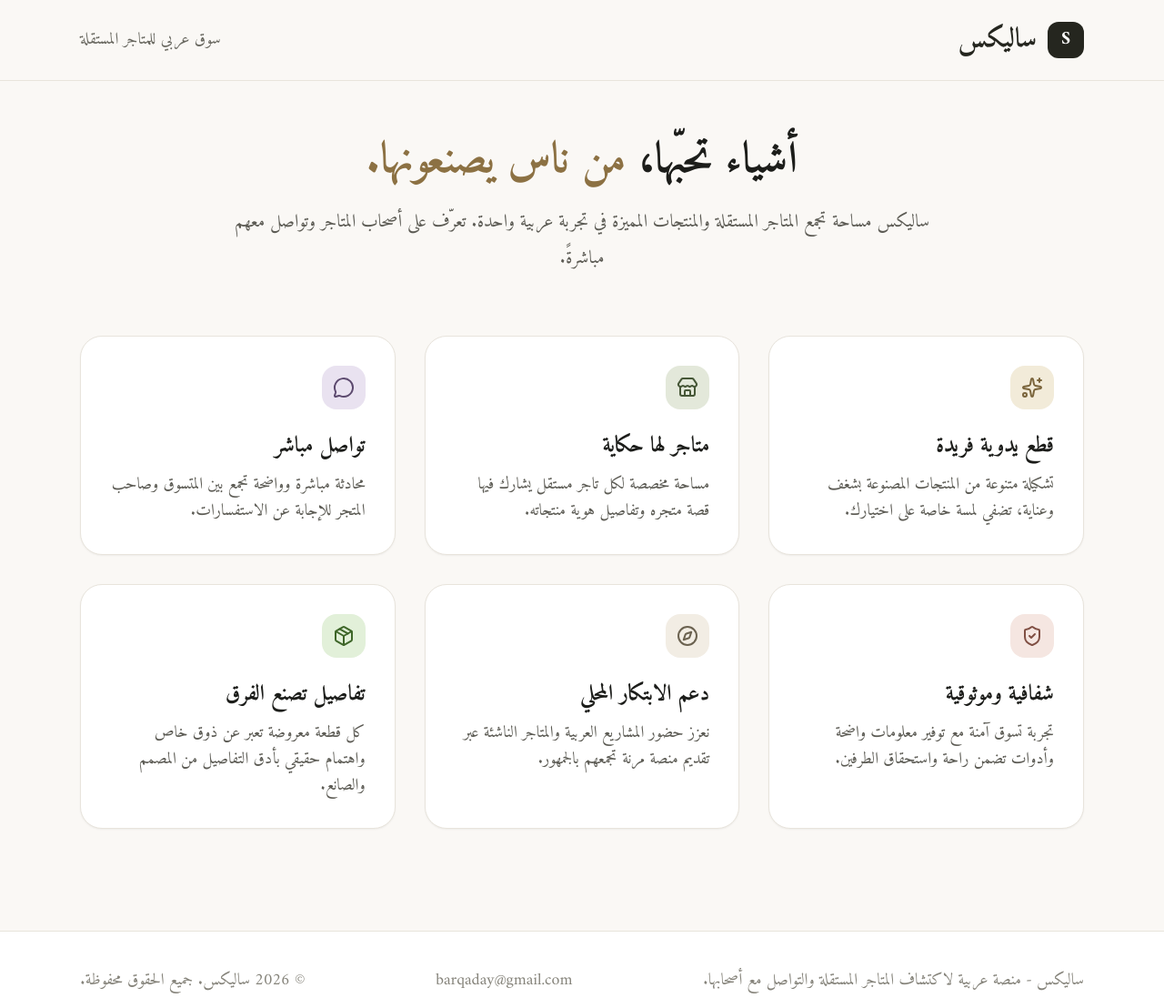
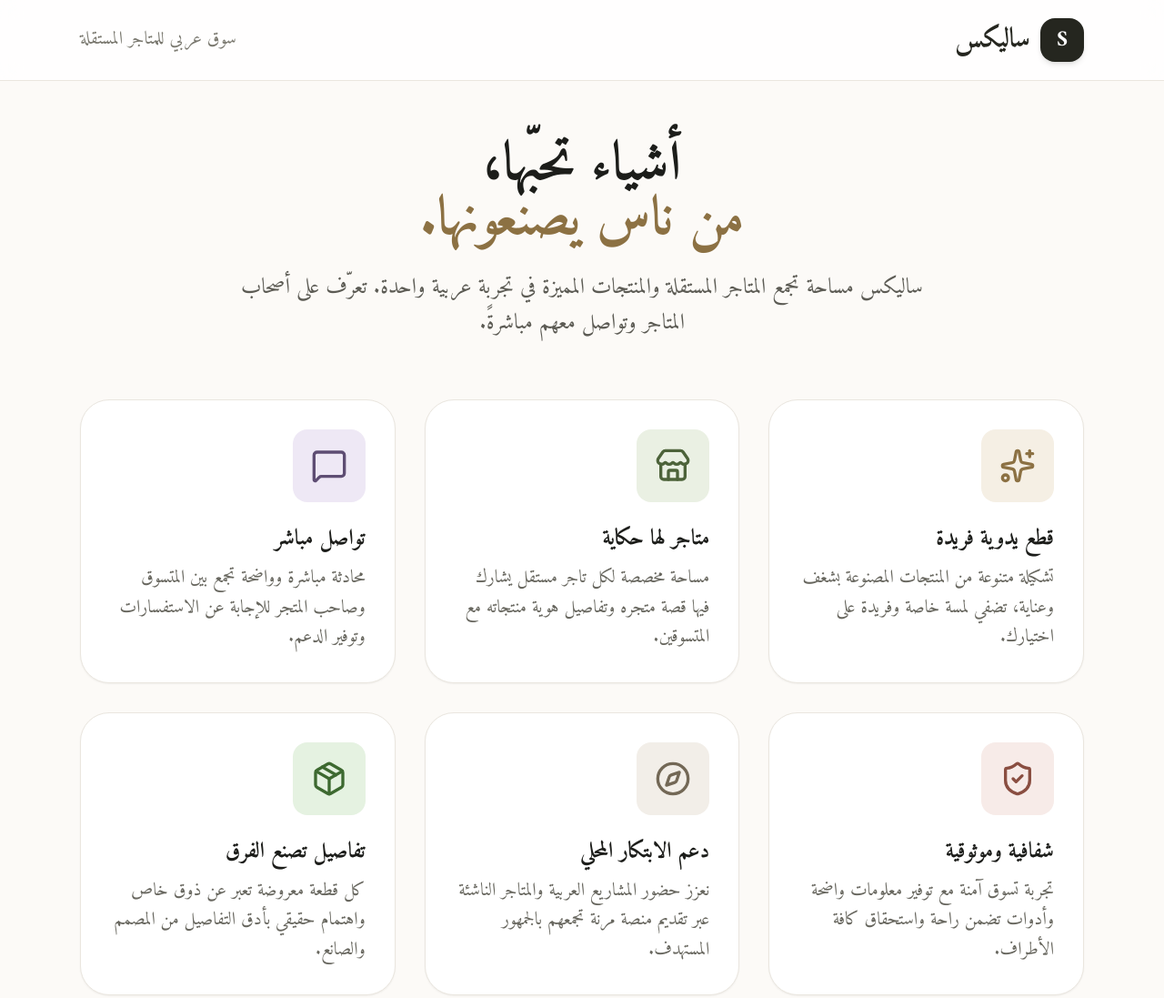
Before and after one commit to judeadaiy-dev/Silex-Landing-Page, a plain HTML site: page index.html in a window 1280 px wide. Shown: the top 1097 px of the page at 91% size. Drawn offline with nearby package versions, Linux system fonts and the light colour scheme.

Commit message:
Update index.html

```diff
--- a/index.html
+++ b/index.html
@@ -1,18 +1,19 @@
 <!DOCTYPE html>
-<html lang="ar" dir="rtl" class="scroll-smooth">
+<html lang="ar" dir="rtl">
 <head>
   <meta charset="UTF-8" />
   <meta name="viewport" content="width=device-width, initial-scale=1.0" />
   <title>ساليكس | سوق يقرّبك من المتاجر المستقلة</title>
   <meta name="description" content="ساليكس منصة عربية لاكتشاف المنتجات والمتاجر المستقلة والتواصل مع أصحابها." />
 
-  <!-- خط أميري من Google Fonts -->
+  <!-- خط أميري عالي الجودة -->
   <link rel="preconnect" href="https://fonts.googleapis.com">
   <link rel="preconnect" href="https://fonts.gstatic.com" crossorigin>
   <link href="https://fonts.googleapis.com/css2?family=Amiri:ital,wght@0,400;0,700;1,400;1,700&display=swap" rel="stylesheet">
 
-  <!-- Tailwind CSS & Lucide Icons -->
+  <!-- مكتبة التنسيق Tailwind CSS -->
   <script src="https://cdn.tailwindcss.com"></script>
+  <!-- مكتبة الأيقونات Lucide Icons -->
   <script src="https://unpkg.com/lucide@latest"></script>
 
   <style>
@@ -21,97 +22,97 @@
     }
   </style>
 </head>
-<body class="bg-[#faf8f5] text-[#25261f] antialiased">
+<body class="bg-[#fcfaf7] text-[#25261f] antialiased">
 
-  <!-- الهيدر البسيط (بدون أزرار) -->
-  <header class="w-full border-b border-[#e8e4dc] bg-[#faf8f5]">
-    <div class="mx-auto flex max-w-6xl items-center justify-between px-6 py-6">
+  <!-- الهيدر / الشريط العلوي -->
+  <header class="w-full border-b border-[#eae6df] bg-white/80 backdrop-blur-md sticky top-0 z-50">
+    <div class="mx-auto flex max-w-6xl items-center justify-between px-6 py-5">
       <div class="flex items-center gap-3">
-        <span class="flex size-10 items-center justify-center rounded-xl bg-[#25261f] text-white font-bold text-xl">S</span>
-        <span class="font-bold text-3xl text-[#25261f]">ساليكس</span>
+        <span class="flex size-12 items-center justify-center rounded-2xl bg-[#25261f] text-white font-bold text-2xl shadow-md">S</span>
+        <span class="font-bold text-3xl tracking-tight text-[#25261f]">ساليكس</span>
       </div>
-      <p class="text-lg text-[#68675f] font-medium hidden sm:block">سوق عربي للمتاجر المستقلة</p>
+      <span class="text-xl text-[#7a786f] font-medium hidden sm:inline-block">سوق عربي للمتاجر المستقلة</span>
     </div>
   </header>
 
-  <!-- المقدمة والبطاقات -->
-  <main class="mx-auto max-w-6xl px-6 py-12 lg:py-16">
+  <!-- القسم الرئيسي / مقدمة الصفحة -->
+  <main class="mx-auto max-w-6xl px-6 py-16">
 
-    <!-- عنوان واسع وشرح بسيط -->
     <div class="text-center max-w-3xl mx-auto mb-16">
-      <h1 class="font-bold text-4xl leading-relaxed sm:text-5xl text-[#1c1d1a]">
-        أشياء تحبّها، <span class="text-[#8c7143]">من ناس يصنعونها.</span>
+      <h1 class="font-bold text-4xl leading-relaxed sm:text-6xl text-[#1c1d1a]">
+        أشياء تحبّها، <br />
+        <span class="text-[#8c7143]">من ناس يصنعونها.</span>
       </h1>
-      <p class="mt-6 text-xl leading-loose text-[#5c5b54]">
+      <p class="mt-6 text-2xl leading-relaxed text-[#5c5b54]">
         ساليكس مساحة تجمع المتاجر المستقلة والمنتجات المميزة في تجربة عربية واحدة. تعرّف على أصحاب المتاجر وتواصل معهم مباشرةً.
       </p>
     </div>
 
-    <!-- شبكة البطاقات النصية -->
+    <!-- شبكة البطاقات المصممة بالأيقونات الكبيرة -->
     <div class="grid gap-8 md:grid-cols-2 lg:grid-cols-3">
 
       <!-- بطاقة 1 -->
-      <div class="rounded-3xl border border-[#e8e4dc] bg-white p-8 shadow-sm">
-        <div class="flex size-12 items-center justify-center rounded-2xl bg-[#f2ebd9] text-[#7a643b] mb-6">
-          <i data-lucide="sparkles" class="w-6 h-6"></i>
+      <div class="rounded-[32px] border border-[#eae6df] bg-white p-8 shadow-sm hover:shadow-md transition-shadow">
+        <div class="flex size-20 items-center justify-center rounded-2xl bg-[#f5efe4] text-[#8c7143] mb-6">
+          <i data-lucide="sparkles" class="w-10 h-10"></i>
         </div>
         <h2 class="font-bold text-2xl text-[#1c1d1a] mb-3">قطع يدوية فريدة</h2>
-        <p class="text-lg leading-relaxed text-[#5c5b54]">
-          تشكيلة متنوعة من المنتجات المصنوعة بشغف وعناية، تضفي لمسة خاصة على اختيارك.
+        <p class="text-xl leading-relaxed text-[#68675f]">
+          تشكيلة متنوعة من المنتجات المصنوعة بشغف وعناية، تضفي لمسة خاصة وفريدة على اختيارك.
         </p>
       </div>
 
       <!-- بطاقة 2 -->
-      <div class="rounded-3xl border border-[#e8e4dc] bg-white p-8 shadow-sm">
-        <div class="flex size-12 items-center justify-center rounded-2xl bg-[#e3e8da] text-[#465737] mb-6">
-          <i data-lucide="store" class="w-6 h-6"></i>
+      <div class="rounded-[32px] border border-[#eae6df] bg-white p-8 shadow-sm hover:shadow-md transition-shadow">
+        <div class="flex size-20 items-center justify-center rounded-2xl bg-[#eaf0e3] text-[#4d633a] mb-6">
+          <i data-lucide="store" class="w-10 h-10"></i>
         </div>
         <h2 class="font-bold text-2xl text-[#1c1d1a] mb-3">متاجر لها حكاية</h2>
-        <p class="text-lg leading-relaxed text-[#5c5b54]">
-          مساحة مخصصة لكل تاجر مستقل يشارك فيها قصة متجره وتفاصيل هوية منتجاته.
+        <p class="text-xl leading-relaxed text-[#68675f]">
+          مساحة مخصصة لكل تاجر مستقل يشارك فيها قصة متجره وتفاصيل هوية منتجاته مع المتسوقين.
         </p>
       </div>
 
       <!-- بطاقة 3 -->
-      <div class="rounded-3xl border border-[#e8e4dc] bg-white p-8 shadow-sm">
-        <div class="flex size-12 items-center justify-center rounded-2xl bg-[#e9e2f0] text-[#5c496e] mb-6">
-          <i data-lucide="message-circle" class="w-6 h-6"></i>
+      <div class="rounded-[32px] border border-[#eae6df] bg-white p-8 shadow-sm hover:shadow-md transition-shadow">
+        <div class="flex size-20 items-center justify-center rounded-2xl bg-[#eee8f5] text-[#5e4d73] mb-6">
+          <i data-lucide="message-square" class="w-10 h-10"></i>
         </div>
         <h2 class="font-bold text-2xl text-[#1c1d1a] mb-3">تواصل مباشر</h2>
-        <p class="text-lg leading-relaxed text-[#5c5b54]">
-          محادثة مباشرة وواضحة تجمع بين المتسوق وصاحب المتجر للإجابة عن الاستفسارات.
+        <p class="text-xl leading-relaxed text-[#68675f]">
+          محادثة مباشرة وواضحة تجمع بين المتسوق وصاحب المتجر للإجابة عن الاستفسارات وتوفير الدعم.
         </p>
       </div>
 
       <!-- بطاقة 4 -->
-      <div class="rounded-3xl border border-[#e8e4dc] bg-white p-8 shadow-sm">
-        <div class="flex size-12 items-center justify-center rounded-2xl bg-[#f5e6e1] text-[#804f43] mb-6">
-          <i data-lucide="shield-check" class="w-6 h-6"></i>
+      <div class="rounded-[32px] border border-[#eae6df] bg-white p-8 shadow-sm hover:shadow-md transition-shadow">
+        <div class="flex size-20 items-center justify-center rounded-2xl bg-[#f7ebe8] text-[#8a4e41] mb-6">
+          <i data-lucide="shield-check" class="w-10 h-10"></i>
         </div>
         <h2 class="font-bold text-2xl text-[#1c1d1a] mb-3">شفافية وموثوقية</h2>
-        <p class="text-lg leading-relaxed text-[#5c5b54]">
-          تجربة تسوق آمنة مع توفير معلومات واضحة وأدوات تضمن راحة واستحقاق الطرفين.
+        <p class="text-xl leading-relaxed text-[#68675f]">
+          تجربة تسوق آمنة مع توفير معلومات واضحة وأدوات تضمن راحة واستحقاق كافة الأطراف.
         </p>
       </div>
 
       <!-- بطاقة 5 -->
-      <div class="rounded-3xl border border-[#e8e4dc] bg-white p-8 shadow-sm">
-        <div class="flex size-12 items-center justify-center rounded-2xl bg-[#f2ede4] text-[#6b6250] mb-6">
-          <i data-lucide="compass" class="w-6 h-6"></i>
+      <div class="rounded-[32px] border border-[#eae6df] bg-white p-8 shadow-sm hover:shadow-md transition-shadow">
+        <div class="flex size-20 items-center justify-center rounded-2xl bg-[#f2eee8] text-[#736856] mb-6">
+          <i data-lucide="compass" class="w-10 h-10"></i>
         </div>
         <h2 class="font-bold text-2xl text-[#1c1d1a] mb-3">دعم الابتكار المحلي</h2>
-        <p class="text-lg leading-relaxed text-[#5c5b54]">
-          نعزز حضور المشاريع العربية والمتاجر الناشئة عبر تقديم منصة مرنة تجمعهم بالجمهور.
+        <p class="text-xl leading-relaxed text-[#68675f]">
+          نعزز حضور المشاريع العربية والمتاجر الناشئة عبر تقديم منصة مرنة تجمعهم بالجمهور المستهدف.
         </p>
       </div>
 
       <!-- بطاقة 6 -->
-      <div class="rounded-3xl border border-[#e8e4dc] bg-white p-8 shadow-sm">
-        <div class="flex size-12 items-center justify-center rounded-2xl bg-[#e2f0d9] text-[#3e6629] mb-6">
-          <i data-lucide="package" class="w-6 h-6"></i>
+      <div class="rounded-[32px] border border-[#eae6df] bg-white p-8 shadow-sm hover:shadow-md transition-shadow">
+        <div class="flex size-20 items-center justify-center rounded-2xl bg-[#e5f2e1] text-[#3d6930] mb-6">
+          <i data-lucide="package" class="w-10 h-10"></i>
         </div>
         <h2 class="font-bold text-2xl text-[#1c1d1a] mb-3">تفاصيل تصنع الفرق</h2>
-        <p class="text-lg leading-relaxed text-[#5c5b54]">
+        <p class="text-xl leading-relaxed text-[#68675f]">
           كل قطعة معروضة تعبر عن ذوق خاص واهتمام حقيقي بأدق التفاصيل من المصمم والصانع.
         </p>
       </div>
@@ -119,15 +120,16 @@
     </div>
   </main>
 
-  <!-- الفوتر النصي البسيط -->
-  <footer class="border-t border-[#e8e4dc] bg-white py-10 mt-12">
-    <div class="mx-auto max-w-6xl px-6 flex flex-col md:flex-row items-center justify-between gap-4 text-[#85837a] text-lg">
+  <!-- الفوتر النصي الأنيق -->
+  <footer class="border-t border-[#eae6df] bg-white py-12 mt-12">
+    <div class="mx-auto max-w-6xl px-6 flex flex-col md:flex-row items-center justify-between gap-6 text-[#7a786f] text-xl">
       <p>ساليكس - منصة عربية لاكتشاف المتاجر المستقلة والتواصل مع أصحابها.</p>
-      <p>barqaday@gmail.com</p>
+      <p class="font-bold text-[#25261f]">barqaday@gmail.com</p>
       <p>© 2026 ساليكس. جميع الحقوق محفوظة.</p>
     </div>
   </footer>
 
+  <!-- تفعيل الأيقونات -->
   <script>
     lucide.createIcons();
   </script>
```
